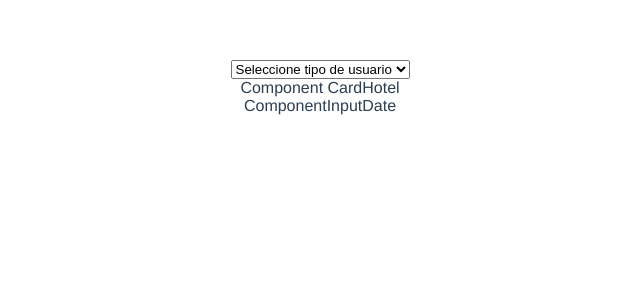
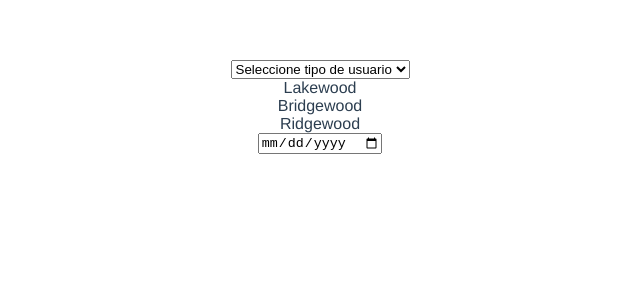
Before and after one commit to nicotoconas007/tipti-challenge, a Vue app in the folder challenge/: page / in a window 1280 px wide. Shown: the top 300 px of the page, without its empty margins (320-960 px from the left). Built offline with nearby package versions, Linux system fonts and the light colour scheme.

Commit message:
format and emit hotels to parent

```diff
--- a/challenge/src/App.vue
+++ b/challenge/src/App.vue
@@ -1,7 +1,7 @@
 <template>
   <div id="app">
     <SelectUserType @userType="receiveUser" />
-    <CardHotel />
+    <CardHotel @hotels="receiveHotels"/>
     <InputDate />
   </div>
 </template>
@@ -19,14 +19,18 @@ export default {
   },
   data() {
     return {
-      userType: ""
+      userType: "",
+      hotels: []
     };
   },
 
   methods: {
     receiveUser(userType) {
       this.userType = userType
-    }
+    },
+    receiveHotels(hotels) {
+      this.hotels = hotels
+    },
   },
 };
 </script>
--- a/challenge/src/components/CardHotel.vue
+++ b/challenge/src/components/CardHotel.vue
@@ -1,18 +1,52 @@
 <template>
-    <div class="container">
-        Component CardHotel
+  <div class="container">
+    <div v-for="hotel in hotels" :key="hotel.name">
+      {{ hotel.name }}
     </div>
+  </div>
 </template>
 
 <script>
 export default {
-    name: 'CardHotel',
-    data() {
-        return {
-            hotels: [{ name: "Lakewood", stars: 3, regularPrice: 110, rewardPrice: 80, weekendRgPrice: 90, weekendRwPrice: 80 },
-            { name: "Bridgewood", stars: 4, regularPrice: 160, rewardPrice: 110, weekendRgPrice: 60, weekendRwPrice: 50 },
-            { name: "Ridgewood", stars: 5, regularPrice: 220, rewardPrice: 100, weekendRgPrice: 150, weekendRwPrice: 40 }],
-        }
-    }
-}
+  name: "CardHotel",
+  data() {
+    return {
+      hotels: [
+        {
+          name: "Lakewood",
+          stars: 3,
+          regularPrice: 110,
+          rewardPrice: 80,
+          weekendRgPrice: 90,
+          weekendRwPrice: 80,
+        },
+        {
+          name: "Bridgewood",
+          stars: 4,
+          regularPrice: 160,
+          rewardPrice: 110,
+          weekendRgPrice: 60,
+          weekendRwPrice: 50,
+        },
+        {
+          name: "Ridgewood",
+          stars: 5,
+          regularPrice: 220,
+          rewardPrice: 100,
+          weekendRgPrice: 150,
+          weekendRwPrice: 40,
+        },
+      ],
+    };
+  },
+  mounted() {
+    this.emitHotels();
+  },
+
+  methods: {
+    emitHotels() {
+      this.$emit("hotels", this.hotels);
+    },
+  },
+};
 </script>
--- a/challenge/src/components/InputDate.vue
+++ b/challenge/src/components/InputDate.vue
@@ -1,11 +1,18 @@
 <template>
-    <div class="container">
-        ComponentInputDate
+  <div class="container">
+    <div v-for="(date, index) in dates" :key="index">
+      <input type="date" v-model="date.date" />
     </div>
+  </div>
 </template>
 
 <script>
 export default {
-    name: 'InputDates'
-}
+  name: "InputDates",
+  data() {
+    return {
+      dates: [{ date: "", isWeekend: false }],
+    };
+  },
+};
 </script>
```
